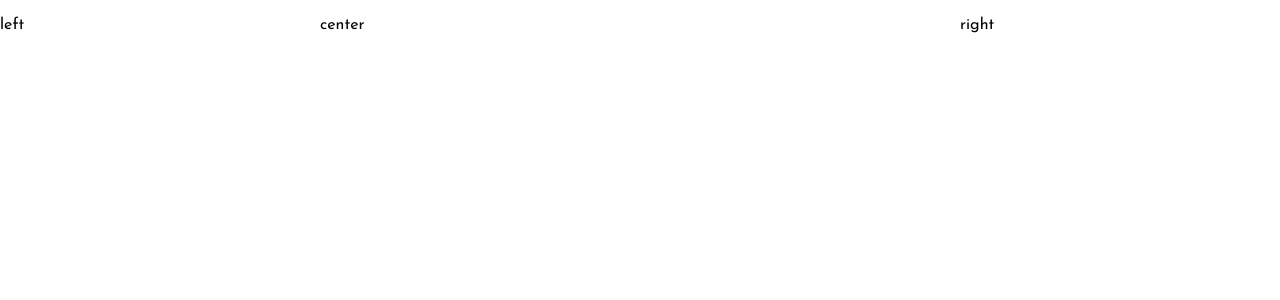
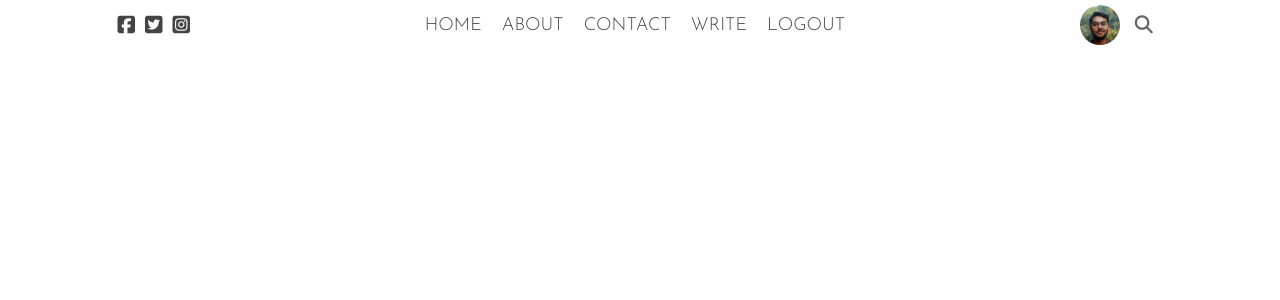
Before and after one commit to sifatulrabbi/full-stack-blog-app, a React (Create React App) app: page / in a window 1280 px wide. Shown: the top 300 px of the page. Built offline with nearby package versions, Linux system fonts and the light colour scheme.

Commit message:
topbar style completed

```diff
--- a/public/index.html
+++ b/public/index.html
@@ -22,5 +22,9 @@
   <body>
     <noscript>You need to enable JavaScript to run this app.</noscript>
     <div id="root"></div>
+    <script
+      src="https://kit.fontawesome.com/da66680744.js"
+      crossorigin="anonymous"
+    ></script>
   </body>
 </html>
--- a/src/Components/TopBar/TopBar.tsx
+++ b/src/Components/TopBar/TopBar.tsx
@@ -1,11 +1,27 @@
 import React from "react";
+import { meImg } from "../../Images";
 
 const TopBar: React.FC = () => {
   return (
     <div className="top">
-      <div className="top-left">left</div>
-      <div className="top-center">center</div>
-      <div className="top-right">right</div>
+      <div className="top-icon top-left">
+        <i className="top-icon fab fa-facebook-square"></i>
+        <i className="top-icon fab fa-twitter-square"></i>
+        <i className="top-icon fab fa-instagram-square"></i>
+      </div>
+      <div className="top-center">
+        <ul className="top-list">
+          <li className="top-list-item">Home</li>
+          <li className="top-list-item">About</li>
+          <li className="top-list-item">Contact</li>
+          <li className="top-list-item">Write</li>
+          <li className="top-list-item">Logout</li>
+        </ul>
+      </div>
+      <div className="top-right">
+        <img className="top-img" src={meImg} alt="Me" />
+        <i className="top-icon search fas fa-search"></i>
+      </div>
     </div>
   );
 };
--- /dev/null
+++ b/src/Images/index.ts
@@ -0,0 +1 @@
+export { default as meImg } from "./me_image_1mb.png";
--- a/src/Styles/CSS/main.css
+++ b/src/Styles/CSS/main.css
@@ -34,6 +34,7 @@ body {
       -ms-flex-align: center;
           align-items: center;
   font-family: "Josefin Sans", sans-serif;
+  color: #444;
 }
 
 .top-left,
@@ -41,6 +42,29 @@ body {
   -webkit-box-flex: 3;
       -ms-flex: 3;
           flex: 3;
+  display: -webkit-box;
+  display: -ms-flexbox;
+  display: flex;
+  -webkit-box-align: center;
+      -ms-flex-align: center;
+          align-items: center;
+  -webkit-box-pack: center;
+      -ms-flex-pack: center;
+          justify-content: center;
+}
+
+.top-icon {
+  font-size: 20px;
+  margin-right: 10px;
+  cursor: pointer;
+}
+
+.top-img {
+  width: 40px;
+  height: 40px;
+  border-radius: 50%;
+  -o-object-fit: cover;
+     object-fit: cover;
 }
 
 .top-center {
@@ -48,4 +72,28 @@ body {
       -ms-flex: 6;
           flex: 6;
 }
+
+.top-list {
+  display: -webkit-box;
+  display: -ms-flexbox;
+  display: flex;
+  -webkit-box-pack: center;
+      -ms-flex-pack: center;
+          justify-content: center;
+  list-style-type: none;
+  text-transform: uppercase;
+}
+
+.top-list-item {
+  margin-right: 20px;
+  font-size: 18px;
+  font-weight: 300;
+  cursor: pointer;
+}
+
+.top-icon.search {
+  font-size: 18px;
+  color: #666;
+  margin-left: 15px;
+}
 /*# sourceMappingURL=main.css.map */
--- a/src/Styles/Scss/_topBar.scss
+++ b/src/Styles/Scss/_topBar.scss
@@ -8,13 +8,50 @@
   display: flex;
   align-items: center;
   font-family: "Josefin Sans", sans-serif;
+  color: #444;
 }
 
 .top-left,
 .top-right {
   flex: 3;
+  display: flex;
+  align-items: center;
+  justify-content: center;
+}
+
+.top-icon {
+  font-size: 20px;
+  margin-right: 10px;
+  cursor: pointer;
+}
+
+.top-img {
+  width: 40px;
+  height: 40px;
+  border-radius: 50%;
+  object-fit: cover;
 }
 
 .top-center {
   flex: 6;
 }
+
+.top-list {
+  display: flex;
+  justify-content: center;
+  list-style-type: none;
+  text-transform: uppercase;
+}
+
+.top-list-item {
+  margin-right: 20px;
+  font-size: 18px;
+  font-weight: 300;
+  cursor: pointer;
+}
+
+.top-icon.search {
+  font-size: 18px;
+  color: #666;
+  margin-left: 15px;
+}
```
Also changed, not shown: src/Images/me_image_1mb.png (added), 1 other file (tests, documents, lock files or other folders).
